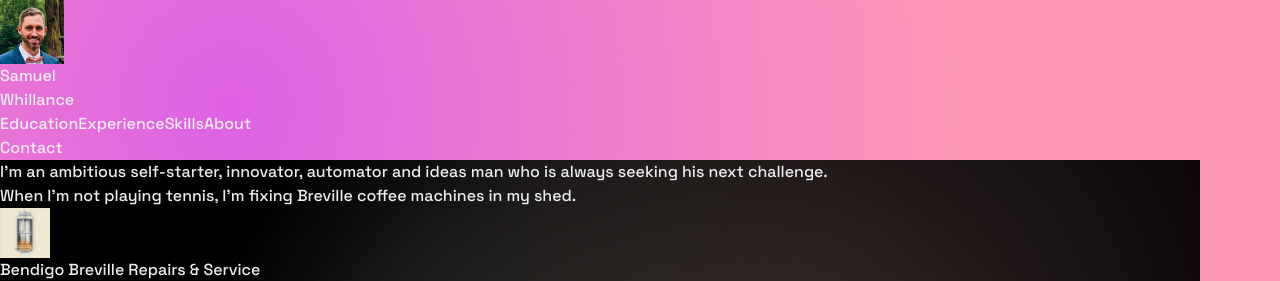
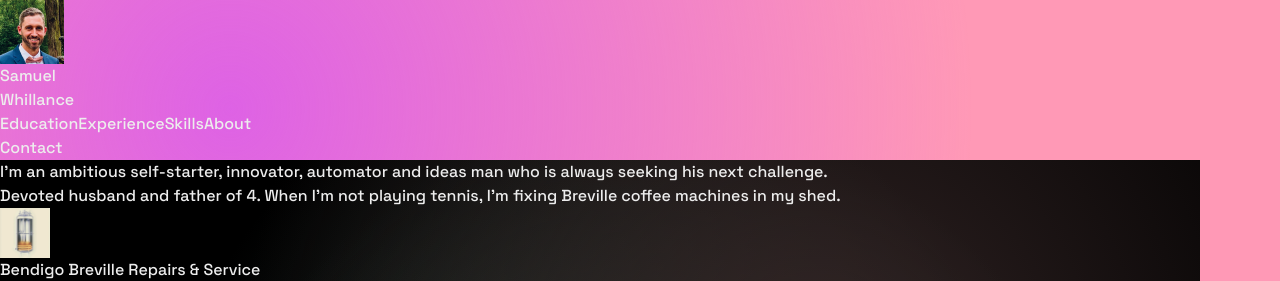
Before and after one commit to SamWhillance/samwhillance.com, a Next.js app: page /about in a window 1280 px wide. Shown: the top 281 px of the page. Built offline with nearby package versions, Linux system fonts and the light colour scheme; grey boxes are pictures that could not be loaded.

Commit message:
Update page.jsx

```diff
--- a/src/app/about/page.jsx
+++ b/src/app/about/page.jsx
@@ -10,7 +10,7 @@ export default function About() {
                 <div className="flex flex-col gap-4 p-8 text-lg justify-center items-center text-left md:text-center">
                     <p>I'm an ambitious self-starter, innovator, automator and ideas man who is always seeking his next challenge.</p>
 
-                    <p>When I'm not playing tennis, I'm fixing Breville coffee machines in my shed.</p>
+                    <p>Devoted husband and father of 4. When I'm not playing tennis, I'm fixing Breville coffee machines in my shed.</p>
 
                     <div className="flex flex-row gap-2 items-center">
                         <Image src="/breville.jpg" alt="Breville" width={50} height={100} className="rounded-full mr-4" />
```
